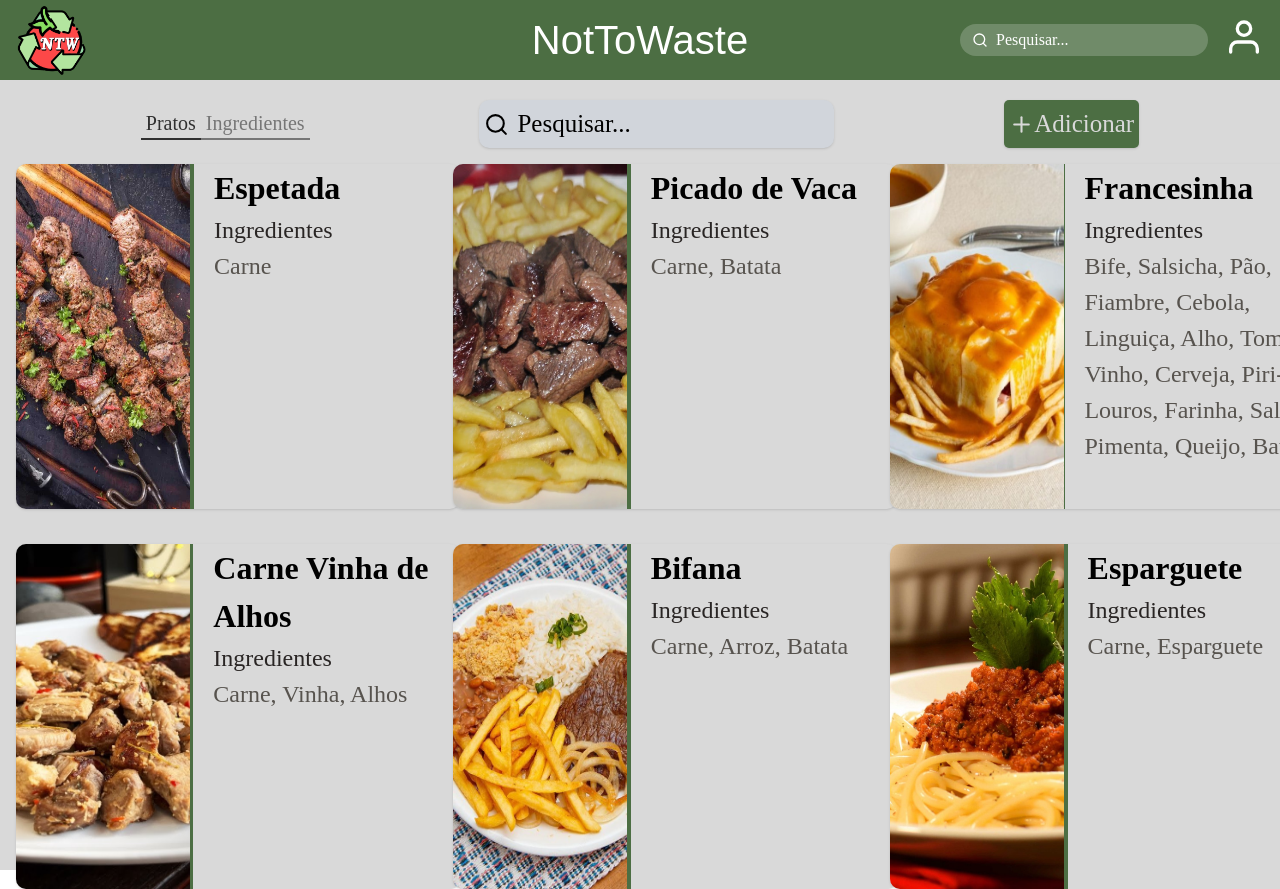
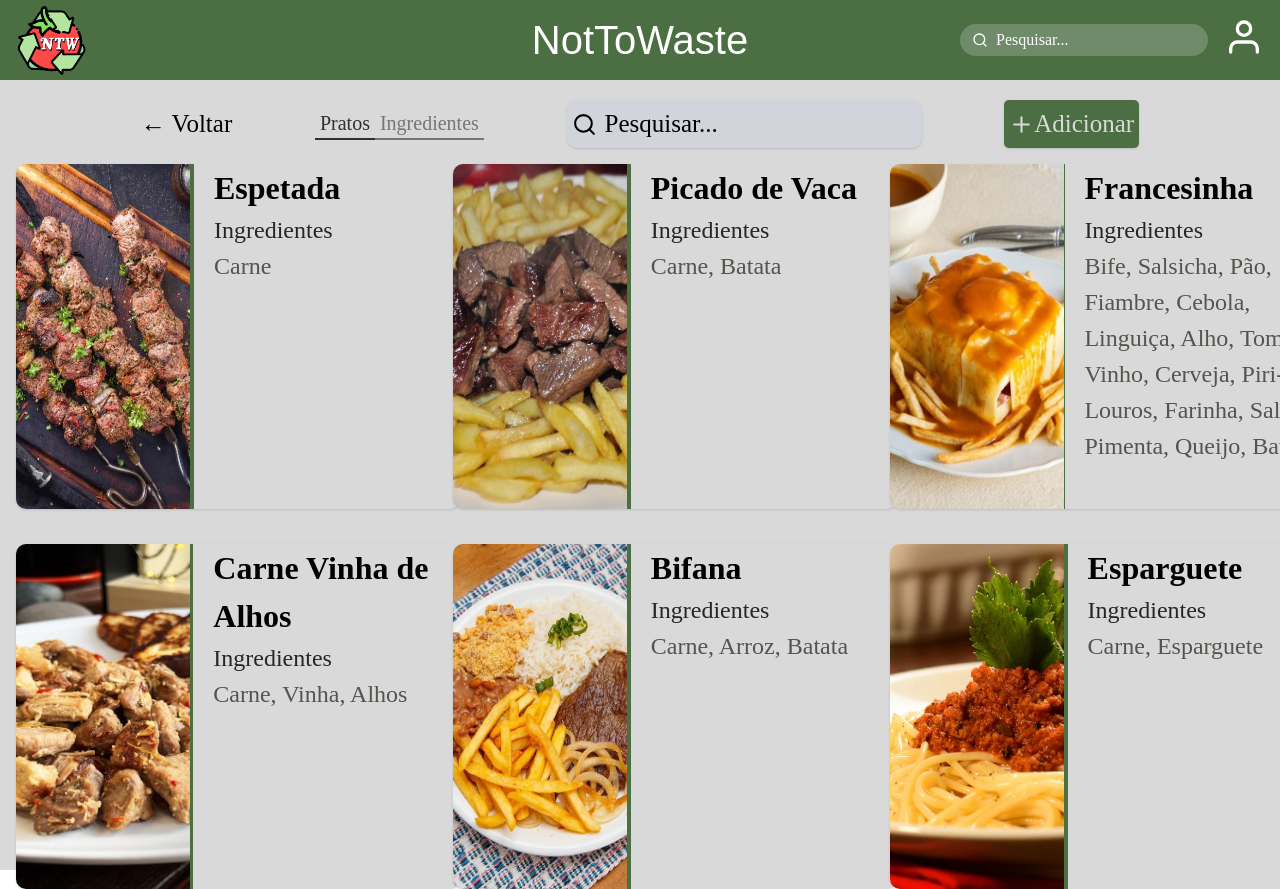
Before and after one commit to mimicarreira13/NotToWaste, a React (Vite) app: page /pratos in a window 1280 px wide. Shown: the top 889 px of the page. Built offline with nearby package versions, Linux system fonts and the light colour scheme; a web font is replaced by a local one.

Commit message:
feat: added back button component

```diff
--- a/src/bases/BaseCozinha.tsx
+++ b/src/bases/BaseCozinha.tsx
@@ -4,6 +4,7 @@ import { createCards } from "../components/Cards.tsx";
 import foodDataJSON from "../tmp/datafood.json";
 import ingredientDataJSON from "../tmp/dataingredient.json";
 import {useState} from "react";
+import BackButton from "../components/Back.tsx";
 
 export type CardOptions = {
     id: string;
@@ -48,6 +49,12 @@ export default function CozinhaBase({
     }
 
     const topBar = [
+        {
+          id:"voltar",
+          content: (
+              <BackButton />
+          )
+        },
         {
             id:"categoria",
             content: (
--- /dev/null
+++ b/src/components/Back.tsx
@@ -0,0 +1,17 @@
+import { useLocation, useNavigate } from "react-router-dom";
+
+export default function BackButton() {
+    const navigate = useNavigate();
+    const location = useLocation();
+
+    function goUpOneLevel() {
+        const path = location.pathname.split("/").filter(Boolean);
+        path.pop();
+        const newPath = "/" + path.join("/");
+        navigate(newPath);
+    }
+
+    return (
+        <button onClick={goUpOneLevel} className="bg-none text-black text-[25px]">← Voltar</button>
+    );
+}
```
